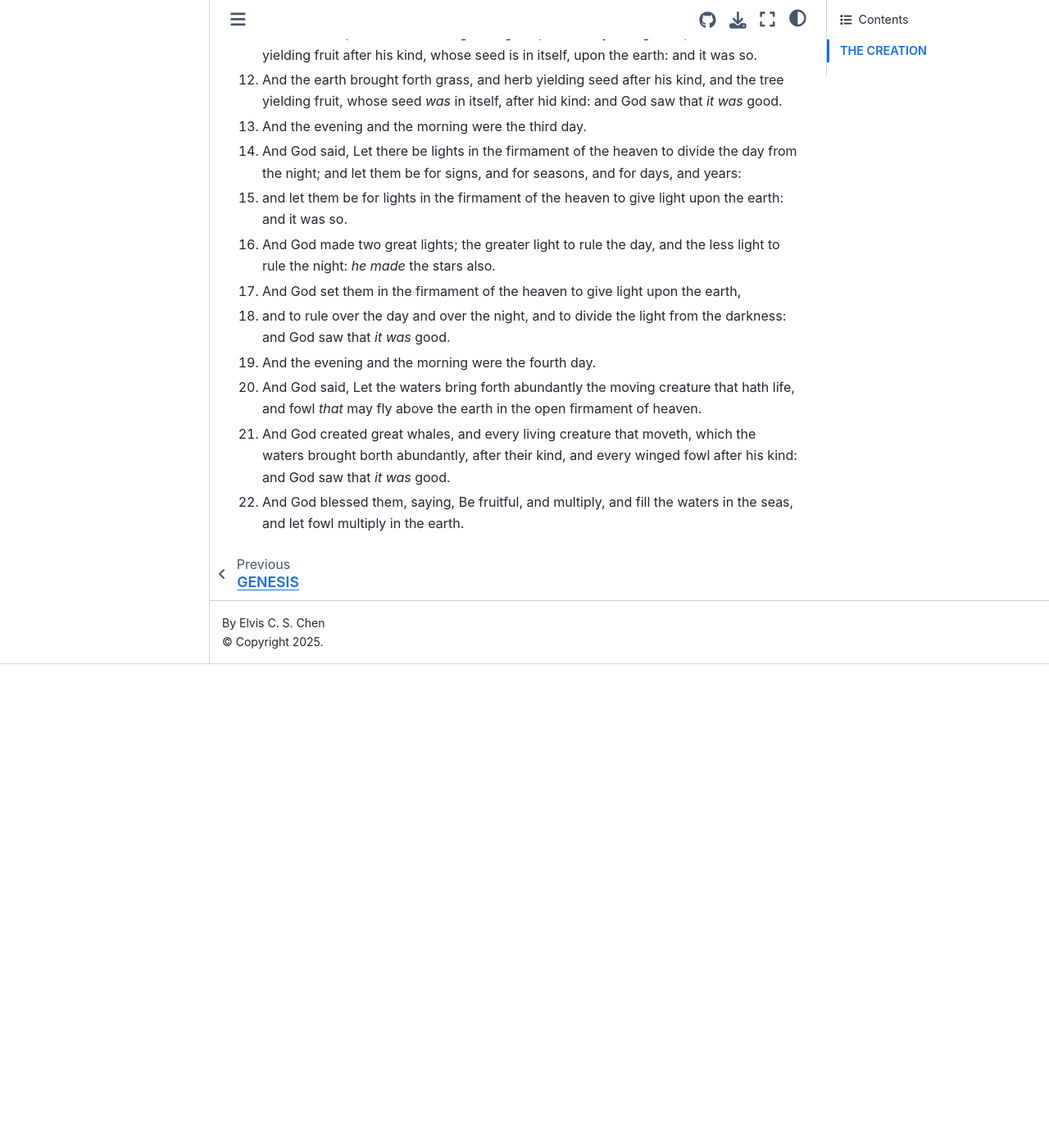
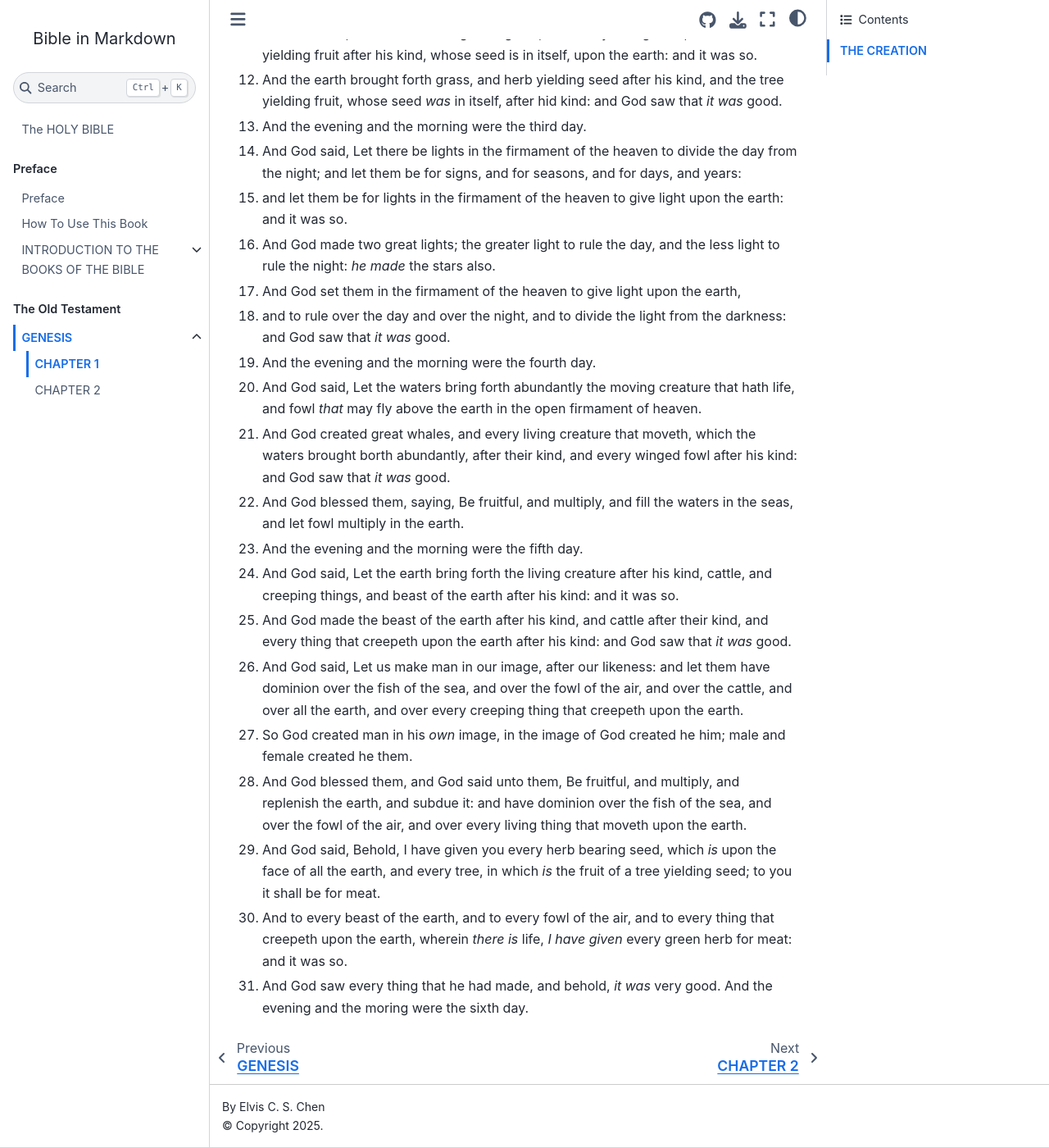
Before and after one commit to cheneuwo/Bible-in-Markdown, a Jupyter Book: the page built from docs/The_Old_Testament/Genesis/Chapter_001.md, in a window 1280 px wide and 1400 px high, scrolled down 677 px. Shown: the whole window at 82% size. Built offline with Jupyter Book 1.0.4 settings and Sphinx 7.4.7 and the Sphinx Book theme 1.1.4, drawn with Linux system fonts in a browser that asks for light colours; before the commit the page ends 1487 px from its top, so only the background shows below that.

Commit message:
chapter 2, Genesis

```diff
--- a/_toc.yml
+++ b/_toc.yml
@@ -17,3 +17,4 @@
     - file: docs/The_Old_Testament/Genesis/Genesis.md
       sections:
       - file: docs/The_Old_Testament/Genesis/Chapter_001.md
+      - file: docs/The_Old_Testament/Genesis/Chapter_002.md
--- a/docs/The_Old_Testament/Genesis/Chapter_001.md
+++ b/docs/The_Old_Testament/Genesis/Chapter_001.md
@@ -24,3 +24,12 @@
 1. And God said, Let the waters bring forth abundantly the moving creature that hath life, and fowl *that* may fly above the earth in the open firmament of heaven.
 1. And God created great whales, and every living creature that moveth, which the waters brought borth abundantly, after their kind, and every winged fowl after his kind: and God saw that *it was* good.
 1. And God blessed them, saying, Be fruitful, and multiply, and fill the waters in the seas, and let fowl multiply in the earth.
+1. And the evening and the morning were the fifth day.
+1. And God said, Let the earth bring forth the living creature after his kind, cattle, and creeping things, and beast of the earth after his kind: and it was so.
+1. And God made the beast of the earth after his kind, and cattle after their kind, and every thing that creepeth upon the earth after his kind: and God saw that *it was* good.
+1. And God said, Let us make man in our image, after our likeness: and let them have dominion over the fish of the sea, and over the fowl of the air, and over the cattle, and over all the earth, and over every creeping thing that creepeth upon the earth.
+1. So God created man in his *own* image, in the image of God created he him; male and female created he them.
+1. And God blessed them, and God said unto them, Be fruitful, and multiply, and replenish the earth, and subdue it: and have dominion over the fish of the sea, and over the fowl of the air, and over every living thing that moveth upon the earth.
+1. And God said, Behold, I have given you every herb bearing seed, which *is* upon the face of all the earth, and every tree, in which *is* the fruit of a tree yielding seed; to you it shall be for meat.
+1. And to every beast of the earth, and to every fowl of the air, and to every thing that creepeth upon the earth, wherein *there is* life, *I have given* every green herb for meat: and it was so.
+1. And God saw every thing that he had made, and behold, *it was* very good. And the evening and the moring were the sixth day.
--- /dev/null
+++ b/docs/The_Old_Testament/Genesis/Chapter_002.md
@@ -0,0 +1,3 @@
+# CHAPTER 2
+
+1. Thus
```
